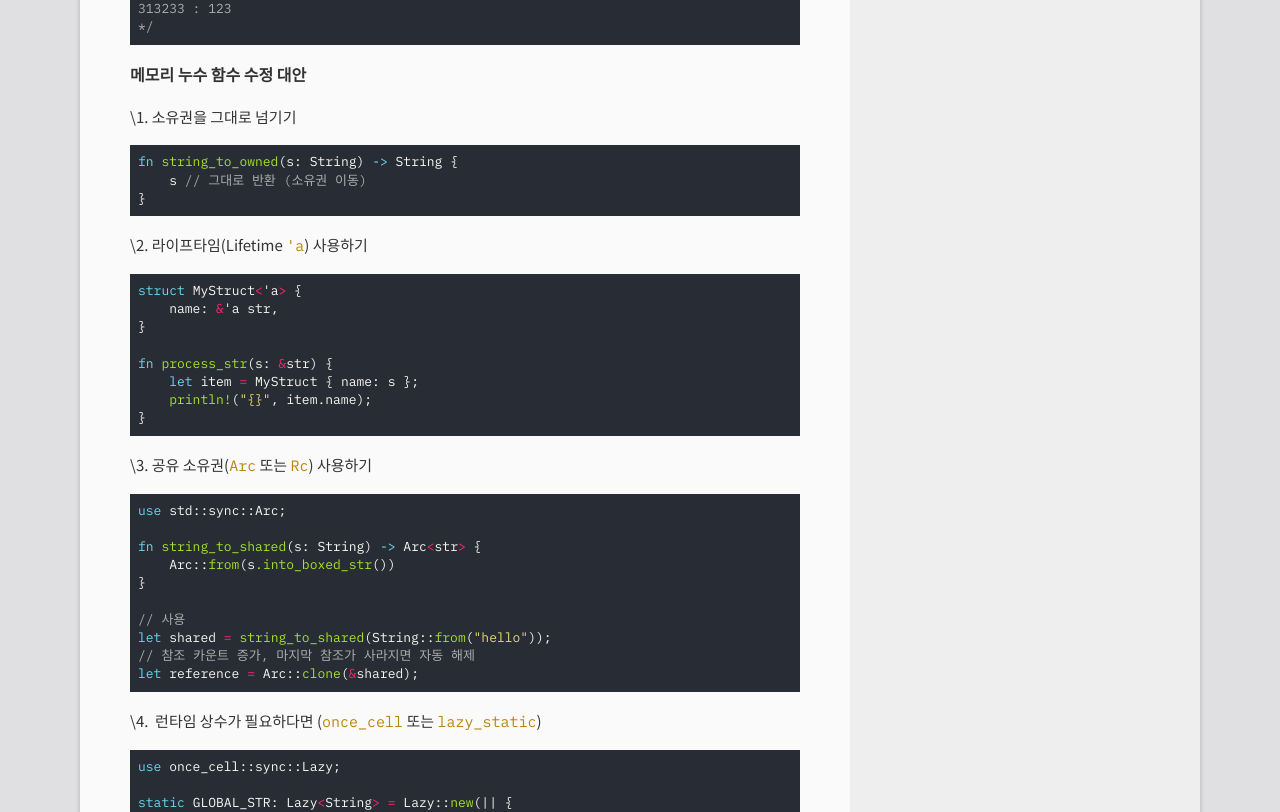
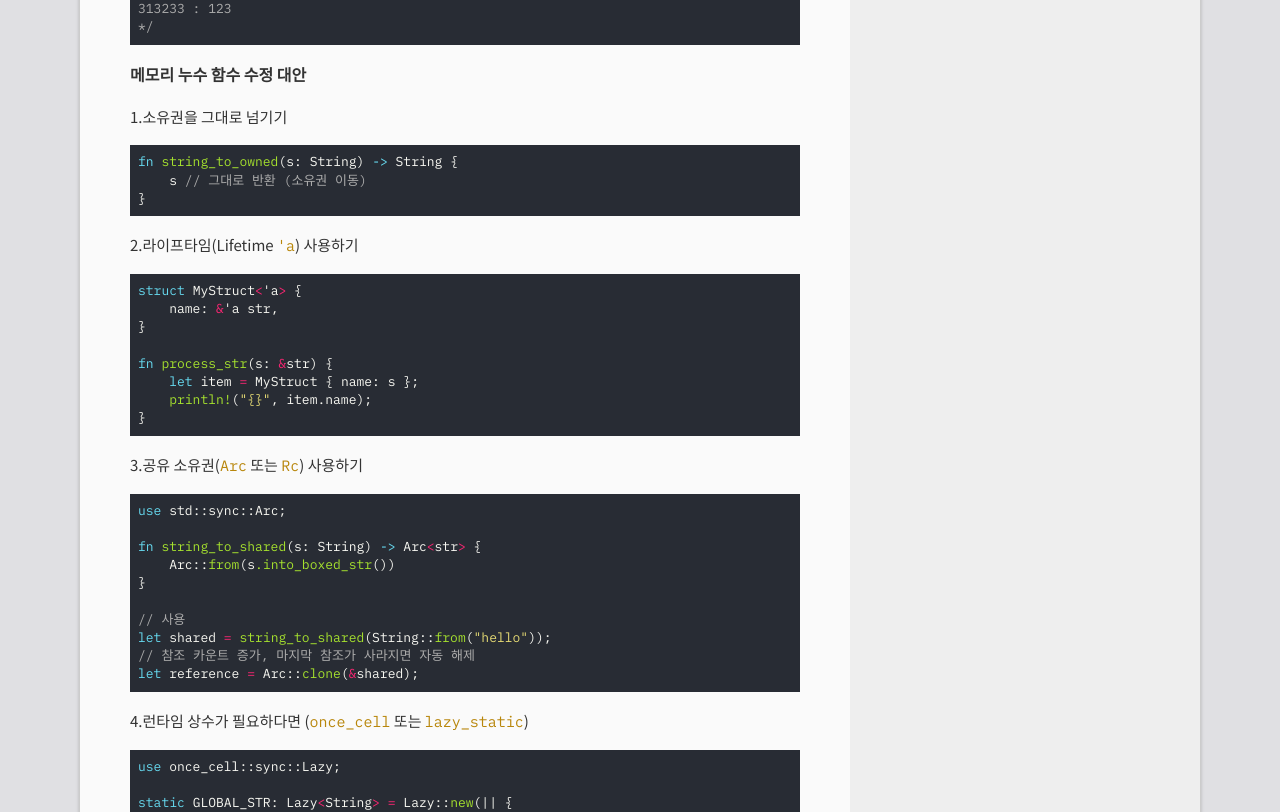
Before and after one commit to DebugJO/rustlang, a Jekyll site: the page built from _posts/2021-01-07-1.md, in a window 1280 px wide and 1400 px high, scrolled down 1259 px. Shown: the part 194-1006 px from the top of the window. Built offline with Jekyll 4.4.1, drawn with Linux system fonts in a browser that asks for light colours.

````diff
--- a/_posts/2021-01-07-1.md
+++ b/_posts/2021-01-07-1.md
@@ -77,7 +77,7 @@
 
 ###### 메모리 누수 함수 수정 대안
 
-\1. 소유권을 그대로 넘기기
+1.소유권을 그대로 넘기기
 
 ```rust
 fn string_to_owned(s: String) -> String {
@@ -85,7 +85,7 @@
 }
 ```
 
-\2. 라이프타임(Lifetime `'a`) 사용하기
+2.라이프타임(Lifetime `'a`) 사용하기
 
 ```rust
 struct MyStruct<'a> {
@@ -98,7 +98,7 @@
 }
 ```
 
-\3. 공유 소유권(`Arc` 또는 `Rc`) 사용하기
+3.공유 소유권(`Arc` 또는 `Rc`) 사용하기
 
 ```rust
 use std::sync::Arc;
@@ -113,7 +113,7 @@
 let reference = Arc::clone(&shared);
 ```
 
-\4.  런타임 상수가 필요하다면 (`once_cell` 또는 `lazy_static`)
+4.런타임 상수가 필요하다면 (`once_cell` 또는 `lazy_static`)
 
 ```rust
 use once_cell::sync::Lazy;
````
